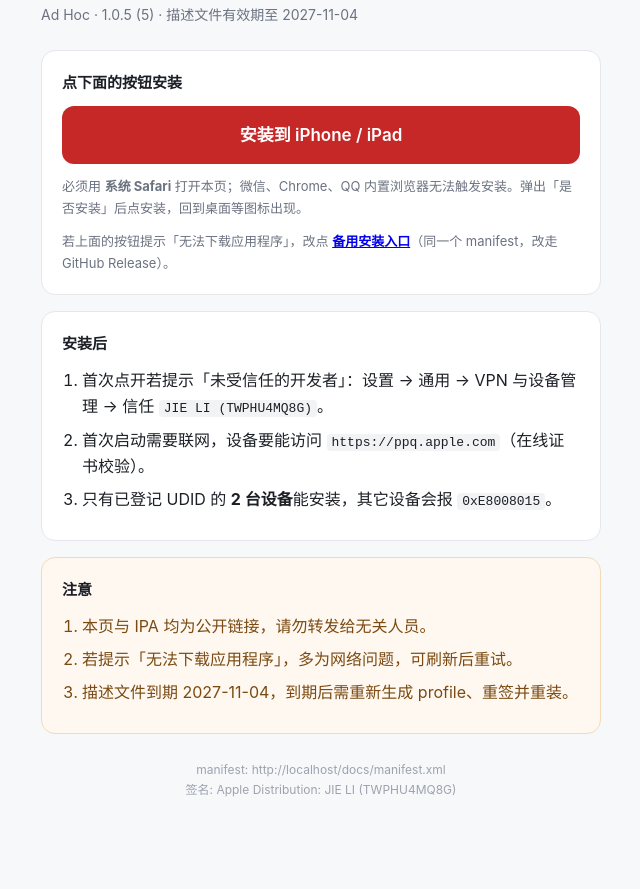
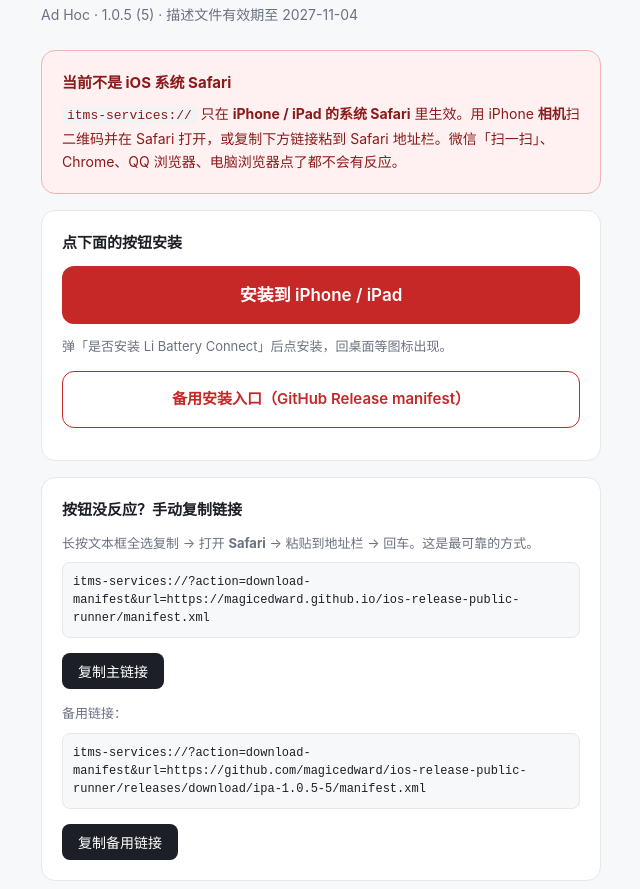
Before and after one commit to magicedward/ios-release-public-runner, a plain HTML site: page docs/index.html in a window 1280 px wide. Shown: the part 63-952 px from the top of the page, without its empty margins (319-959 px from the left). Before the commit the page ends 910 px from the top, so only its background shows below. Drawn offline with Linux system fonts and the light colour scheme.

Commit message:
OTA: static itms-services href + copyable links + Safari guard

```diff
--- a/docs/index.html
+++ b/docs/index.html
@@ -25,16 +25,26 @@
     padding: 15px 18px; border-radius: 12px; margin: 4px 0 12px;
   }
   .btn:active { background: #a51f1f; }
+  .btn.alt { background: #fff; color: #c62828; border: 1.5px solid #c62828; font-size: 15px; margin-top: 14px; }
   .hint { font-size: 13px; color: #6b7280; margin: 0; }
   h2 { font-size: 15px; margin: 0 0 10px; }
   ol { margin: 0; padding-left: 20px; }
   li { margin-bottom: 7px; }
-  code {
-    background: #f1f3f5; padding: 1px 5px; border-radius: 4px;
-    font-size: 13px; word-break: break-all;
+  code { background: #f1f3f5; padding: 1px 5px; border-radius: 4px; font-size: 13px; word-break: break-all; }
+  textarea {
+    width: 100%; box-sizing: border-box; font: 12px/1.5 ui-monospace, monospace;
+    background: #f7f8fa; border: 1px solid #e5e7eb; border-radius: 8px;
+    padding: 10px; margin: 8px 0; resize: none; color: #1c2026;
+  }
+  .copy {
+    background: #1c2026; color: #fff; border: 0; border-radius: 8px;
+    padding: 8px 16px; font-size: 14px; cursor: pointer;
   }
   .warn { background: #fff8f0; border-color: #f3d9b8; }
   .warn li { color: #7a4a12; }
+  .bad { background: #fff1f1; border-color: #f0b4b4; color: #8b1a1a; }
+  .bad h2 { margin-bottom: 6px; }
+  .bad p { margin: 0; font-size: 14px; }
   footer { text-align: center; color: #9ca3af; font-size: 12px; margin-top: 26px; }
 </style>
 </head>
@@ -43,11 +53,26 @@
   <h1>Li Battery Connect 真机安装</h1>
   <p class="sub">Ad Hoc · 1.0.5 (5) · 描述文件有效期至 2027-11-04</p>
 
+  <div class="card bad" id="browserWarn" style="display:none">
+    <h2>当前不是 iOS 系统 Safari</h2>
+    <p><code>itms-services://</code> 只在 <strong>iPhone / iPad 的系统 Safari</strong> 里生效。用 iPhone <strong>相机</strong>扫二维码并在 Safari 打开，或复制下方链接粘到 Safari 地址栏。微信「扫一扫」、Chrome、QQ 浏览器、电脑浏览器点了都不会有反应。</p>
+  </div>
+
   <div class="card">
     <h2>点下面的按钮安装</h2>
-    <a class="btn" id="installBtn" href="#">安装到 iPhone / iPad</a>
-    <p class="hint">必须用 <strong>系统 Safari</strong> 打开本页；微信、Chrome、QQ 内置浏览器无法触发安装。弹出「是否安装」后点安装，回到桌面等图标出现。</p>
-    <p class="hint" style="margin-top:12px">若上面的按钮提示「无法下载应用程序」，改点 <a id="installBtn2" href="#"><strong>备用安装入口</strong></a>（同一个 manifest，改走 GitHub Release）。</p>
+    <a class="btn" href="itms-services://?action=download-manifest&amp;url=https://magicedward.github.io/ios-release-public-runner/manifest.xml">安装到 iPhone / iPad</a>
+    <p class="hint">弹「是否安装 Li Battery Connect」后点安装，回桌面等图标出现。</p>
+    <a class="btn alt" href="itms-services://?action=download-manifest&amp;url=https://github.com/magicedward/ios-release-public-runner/releases/download/ipa-1.0.5-5/manifest.xml">备用安装入口（GitHub Release manifest）</a>
+  </div>
+
+  <div class="card">
+    <h2>按钮没反应？手动复制链接</h2>
+    <p class="hint">长按文本框全选复制 → 打开 <strong>Safari</strong> → 粘贴到地址栏 → 回车。这是最可靠的方式。</p>
+    <textarea id="link1" rows="3" readonly>itms-services://?action=download-manifest&amp;url=https://magicedward.github.io/ios-release-public-runner/manifest.xml</textarea>
+    <button class="copy" id="copy1" type="button">复制主链接</button>
+    <p class="hint" style="margin-top:14px">备用链接：</p>
+    <textarea id="link2" rows="3" readonly>itms-services://?action=download-manifest&amp;url=https://github.com/magicedward/ios-release-public-runner/releases/download/ipa-1.0.5-5/manifest.xml</textarea>
+    <button class="copy" id="copy2" type="button">复制备用链接</button>
   </div>
 
   <div class="card">
@@ -63,22 +88,31 @@
     <h2>注意</h2>
     <ol>
       <li>本页与 IPA 均为公开链接，请勿转发给无关人员。</li>
-      <li>若提示「无法下载应用程序」，多为网络问题，可刷新后重试。</li>
+      <li>若提示「无法下载应用程序」，多为网络问题（尤其访问 GitHub Release 的 IPA），可换网络重试。</li>
       <li>描述文件到期 2027-11-04，到期后需重新生成 profile、重签并重装。</li>
     </ol>
   </div>
 
-  <footer>manifest: <span id="manifestUrl"></span><br>签名: Apple Distribution: JIE LI (TWPHU4MQ8G)</footer>
+  <footer>manifest 必须为 HTTPS 且返回 XML；签名: Apple Distribution: JIE LI (TWPHU4MQ8G)</footer>
 </div>
 <script>
 (function () {
-  var primary = new URL('manifest.xml', window.location.href);
-  if (window.location.search) primary.search = window.location.search;
-  var fallback = 'https://github.com/magicedward/ios-release-public-runner/releases/download/ipa-1.0.5-5/manifest.xml';
-  function link(u) { return 'itms-services://?action=download-manifest&url=' + encodeURIComponent(u); }
-  document.getElementById('installBtn').href = link(primary.href);
-  document.getElementById('installBtn2').href = link(fallback);
-  document.getElementById('manifestUrl').textContent = primary.href;
+  var ua = navigator.userAgent;
+  var isIOS = /iPad|iPhone|iPod/.test(ua) || (/Macintosh/.test(ua) && navigator.maxTouchPoints > 1);
+  var isSafari = /Safari/.test(ua) && !/CriOS|FxiOS|EdgiOS|MicroMessenger|QQ\/|Weibo|DingTalk|Alipay/.test(ua);
+  if (!isIOS || !isSafari) document.getElementById('browserWarn').style.display = 'block';
+  function bindCopy(btnId, boxId) {
+    document.getElementById(btnId).addEventListener('click', function () {
+      var t = document.getElementById(boxId);
+      t.select(); t.setSelectionRange(0, t.value.length);
+      var ok = false;
+      try { ok = document.execCommand('copy'); } catch (e) {}
+      if (!ok && navigator.clipboard) navigator.clipboard.writeText(t.value);
+      this.textContent = '已复制';
+    });
+  }
+  bindCopy('copy1', 'link1');
+  bindCopy('copy2', 'link2');
 })();
 </script>
 </body>
```
